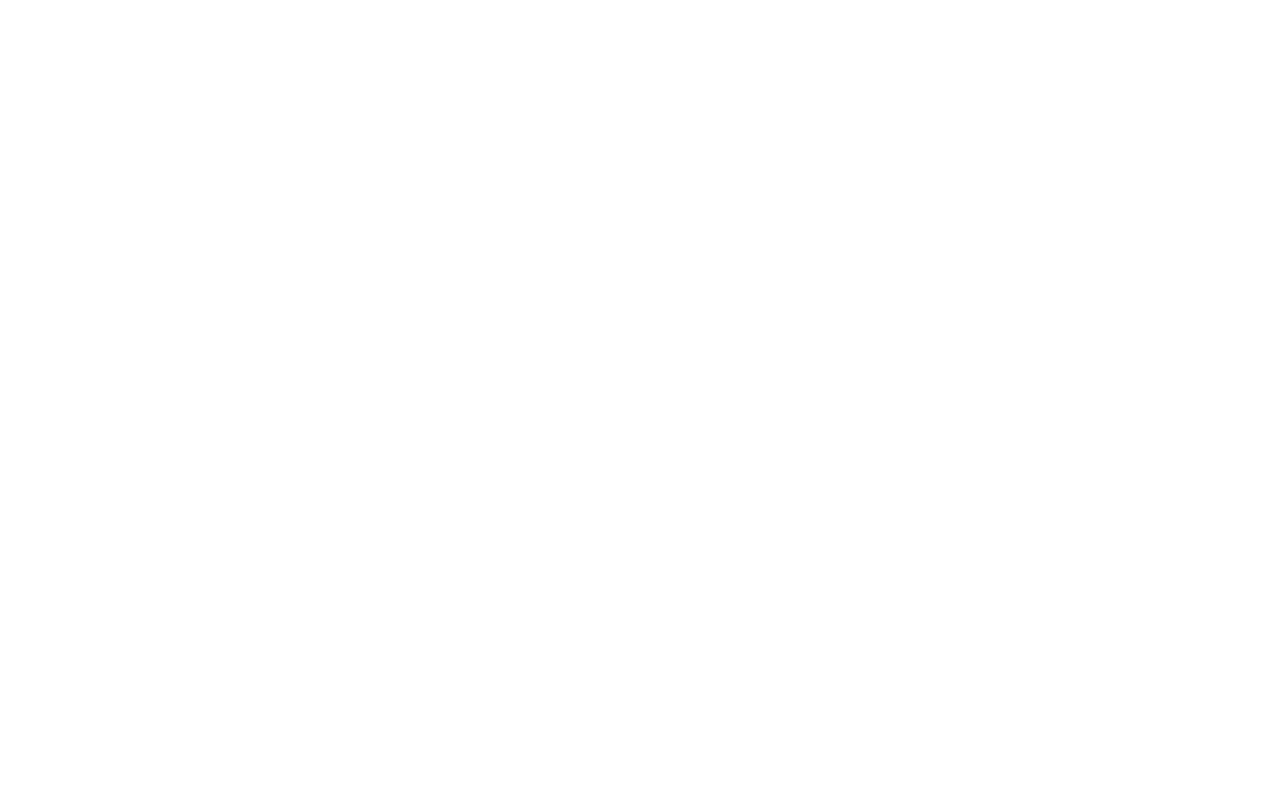
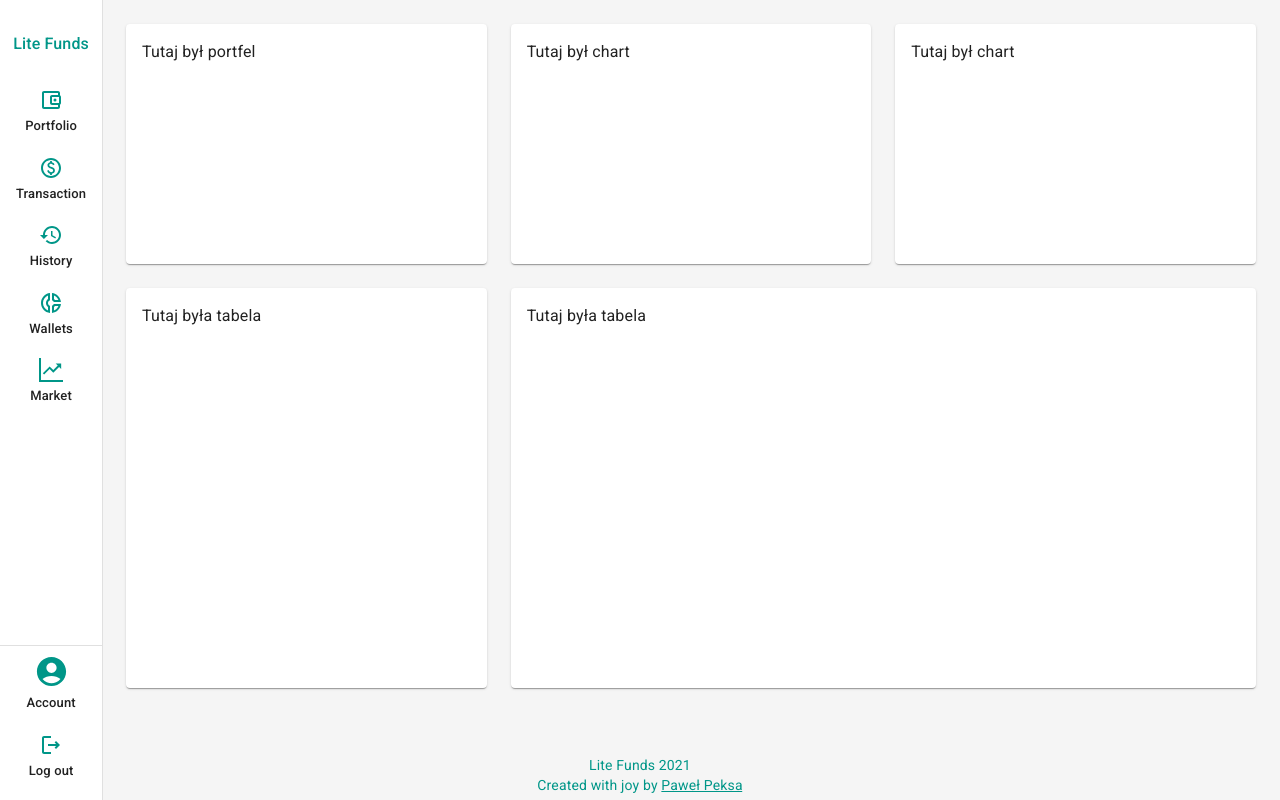
Before and after one commit to pawel-peksa/lite-funds, a React (Create React App) app: page / in a window 1280 px wide. Before the commit this address had no page. Built offline with nearby package versions, Linux system fonts and the light colour scheme.

Commit message:
add Dashboard

```diff
--- a/src/App.js
+++ b/src/App.js
@@ -2,6 +2,7 @@
 import { BrowserRouter as Router, Routes, Route } from "react-router-dom";
 import { SignIn } from "./pages/SignIn";
 import { SignUp } from "./pages/SignUp";
+import { Dashboard } from "./pages/Dashboard";
 import CssBaseline from "@mui/material/CssBaseline";
 import { customTheme } from "./settings/customTheme";
 import { ThemeProvider } from "@mui/material/styles";
@@ -10,9 +11,10 @@ import { SignInSignUpContainer } from "./components/SignInSignUpContainer";
 const App = () => {
   return (
     <Router>
-      <CssBaseline />
       <ThemeProvider theme={customTheme}>
+        <CssBaseline />
         <Routes>
+          <Route path="/" element={<Dashboard />} />
           <Route element={<SignInSignUpContainer />}>
             <Route path="/sign-in" element={<SignIn />} />
             <Route path="/sign-up" element={<SignUp />} />
--- /dev/null
+++ b/src/components/SideNav.js
@@ -0,0 +1,116 @@
+import {
+  Drawer,
+  List,
+  ListItemButton,
+  ListItemIcon,
+  ListItemText,
+  Typography,
+  Divider,
+} from "@mui/material";
+import AccountBalanceWalletOutlinedIcon from "@mui/icons-material/AccountBalanceWalletOutlined";
+import PaidOutlinedIcon from "@mui/icons-material/PaidOutlined";
+import HistoryIcon from "@mui/icons-material/History";
+import TrendingUpIcon from "@mui/icons-material/TrendingUp";
+import DonutSmallOutlinedIcon from "@mui/icons-material/DonutSmallOutlined";
+import AccountCircleIcon from "@mui/icons-material/AccountCircle";
+import LogoutOutlinedIcon from "@mui/icons-material/LogoutOutlined";
+
+export const SideNav = () => {
+  const drawerWidth = 70;
+
+  const icons = [
+    <AccountBalanceWalletOutlinedIcon />,
+    <PaidOutlinedIcon />,
+    <HistoryIcon />,
+    <DonutSmallOutlinedIcon />,
+    <TrendingUpIcon
+      sx={{ borderBottom: 2, borderLeft: 2, borderColor: "primary.main" }}
+    />,
+  ];
+  return (
+    <Drawer
+      sx={{
+        width: drawerWidth,
+        flexShrink: 0,
+        // "& .MuiDrawer-paper": {
+        //   width: drawerWidth,
+        //   boxSizing: "border-box",
+        // },
+      }}
+      variant="permanent"
+      anchor="left"
+    >
+      <Typography
+        variant="body1"
+        component="h1"
+        align="center"
+        color="primary.main"
+        sx={{ mt: 3, pt: 1, pb: 1, mb: 1, fontWeight: 500 }}
+      >
+        Lite Funds
+      </Typography>
+      <List>
+        {/* <Divider component="li" /> */}
+
+        {["Portfolio", "Transaction", "History", "Wallets", "Market"].map(
+          (text, index) => (
+            <ListItemButton
+              key={text}
+              sx={{
+                flexDirection: "column",
+              }}
+            >
+              <ListItemIcon
+                sx={{ justifyContent: "center", color: "primary.main" }}
+              >
+                {icons[index]}
+              </ListItemIcon>
+
+              <ListItemText
+                primary={text}
+                primaryTypographyProps={{ fontSize: 13, fontWeight: "medium" }}
+              />
+            </ListItemButton>
+          )
+        )}
+        {/* <Divider component="li" /> */}
+      </List>
+      <List sx={{ mt: "auto" }}>
+        <Divider component="li" />
+
+        <ListItemButton
+          sx={{
+            flexDirection: "column",
+          }}
+        >
+          <ListItemIcon
+            sx={{ justifyContent: "center", color: "primary.main" }}
+          >
+            <AccountCircleIcon fontSize="large" />
+          </ListItemIcon>
+
+          <ListItemText
+            primary="Account"
+            primaryTypographyProps={{ fontSize: 13, fontWeight: "medium" }}
+          />
+        </ListItemButton>
+        <ListItemButton
+          sx={{
+            flexDirection: "column",
+          }}
+        >
+          <ListItemIcon
+            sx={{ justifyContent: "center", color: "primary.main" }}
+          >
+            <LogoutOutlinedIcon />
+          </ListItemIcon>
+
+          <ListItemText
+            primary="Log out"
+            primaryTypographyProps={{ fontSize: 13, fontWeight: "medium" }}
+          />
+        </ListItemButton>
+      </List>
+    </Drawer>
+  );
+};
```
